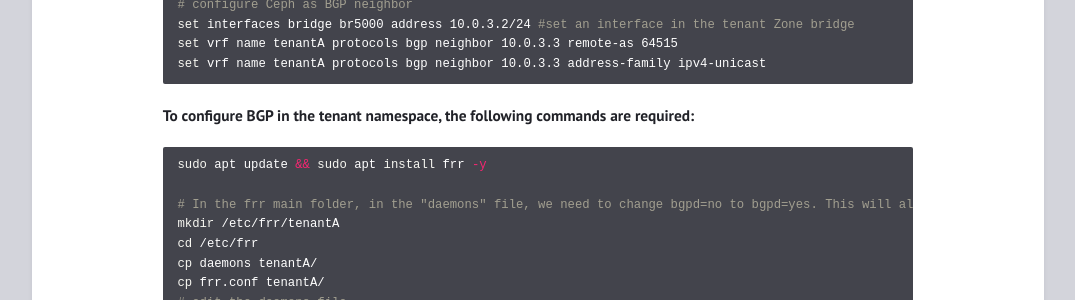
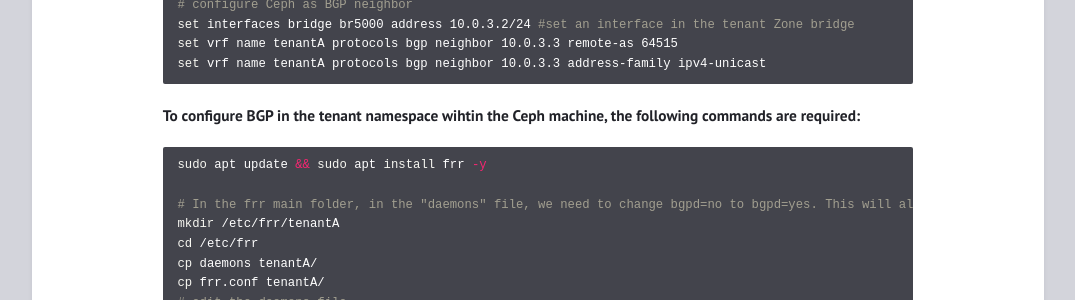
Before and after one commit to lptekdev/homelab, a Jekyll site: the page built from _posts/2025-03-28-proxmox-part3.md, in a window 1280 px wide and 900 px high, scrolled down 3633 px. Shown: the part 155-455 px from the top of the window, without its empty margins (102-1177 px from the left). Built offline with Jekyll 4.4.1, drawn with Linux system fonts in a browser that asks for light colours.

Commit message:
fixing minor text

````diff
--- a/_posts/2025-03-28-proxmox-part3.md
+++ b/_posts/2025-03-28-proxmox-part3.md
@@ -125,7 +125,7 @@ set vrf name tenantA protocols bgp neighbor 10.0.3.3 remote-as 64515
 set vrf name tenantA protocols bgp neighbor 10.0.3.3 address-family ipv4-unicast
 ```
 
-**To configure BGP in the tenant namespace, the following commands are required:**
+**To configure BGP in the tenant namespace wihtin the Ceph machine, the following commands are required:**
 ```bash
 sudo apt update && sudo apt install frr -y
 
````
